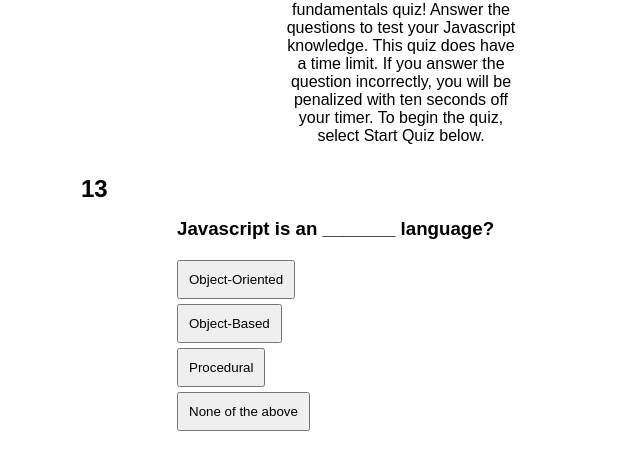
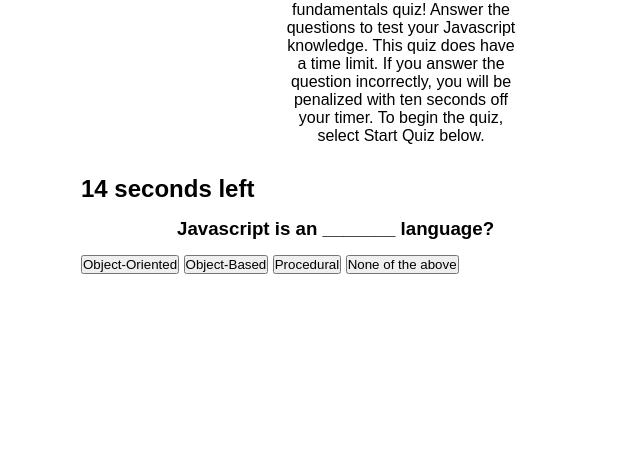
Before and after one commit to cameronfrench/code-quiz, a plain HTML site: page index.html in a window 1280 px wide. Both pictures are taken after a click on the button "Start Quiz". Shown: the part 254-724 px from the top of the page, without its empty margins (239-879 px from the left). Drawn offline with Linux system fonts and the light colour scheme.

Commit message:
reformatted js, added end quiz function, and correctAnswer function

```diff
--- a/assets/css/style.css
+++ b/assets/css/style.css
@@ -66,7 +66,7 @@ body {
     width: 70%;
 }
 
-#answers {
+#answers-buttons {
     margin-left: auto;
     margin-right: auto;
     width: 70%;
--- a/assets/js/script.js
+++ b/assets/js/script.js
@@ -1,113 +1,134 @@
 var startQuizBtn = document.getElementById("start-quiz");
+var resultsEl = document.getElementById("results");
+var quizTimer = document.querySelector(".time");
+var timer = 15;
+var questionIndex = 0;
 
 // start quiz button with a fuction to trigger the quiz questions (showQuestons())
 startQuizBtn.onclick = function () {
-  console.log('button click')
-  showQuestions(), setTime();
+  showQuestions(), countdownTimer();
+  // reset timer and score
+  userScore = 0;
 };
 
-var timeEl = document.querySelector(".time");
+// function that starts timer when you click start quiz
+function countdownTimer() {
+  var timeLeft = setInterval(() => {
+    if (timer >= 0 || questionIndex < 3) {
+      quizTimer.textContent = timer + " seconds left";
+      timer--;
+      questionIndex ++;
+    } else {
+      clearInterval(timeLeft);
 
-var resultsEl = document.getElementById("results");
-
-var secondsLeft = 15;
-// function that starts timer when you click start quiz
-function setTime() {
-  // Sets interval in variable
-  var timerInterval = setInterval(function() {
-    secondsLeft--;
-    timeEl.textContent = secondsLeft;
-
-    if(secondsLeft === 0) {
-      // Stops execution of action at set interval
-      clearInterval(timerInterval);
-      // Calls function to create and append results of quiz
+      endQuiz();
     }
-
   }, 1000);
 }
-
-
 // the questions that will be asked during the quiz
 var myQuestions = [
   {
-    question: "Javascript is an _______ language?",
-    answers: ["Object-Oriented", "Object-Based", "Procedural", "None of the above"],
-    correctId: 1,
+    questionTitle: "Javascript is an _______ language?",
+    options: [
+      "Object-Oriented",
+      "Object-Based",
+      "Procedural",
+      "None of the above",
+    ],
+    answer: "Object-Based",
   },
   {
-    question: "Which of the following keywords is used to define a variable in Javascript?",
-    answers: ["var", "bar", "jar", "bob"],
-    correctId: 1,
+    questionTitle:
+      "Which of the following keywords is used to define a variable in Javascript?",
+    options: ["var", "bar", "jar", "bob"],
+    answer: "var",
   },
   {
-    question: "Which of the following methods is used to access HTML elements using Javascript?",
-    answers: ["targetElement", "thatOneElement", "getElementById", "idElement"],
-    correctId: 3,
+    questionTitle:
+      "Which of the following methods is used to access HTML elements using Javascript?",
+    options: ["targetElement", "thatOneElement", "getElementById", "idElement"],
+    answer: "getElementById",
   },
 ];
 
-var questionIndex = 0
+var answerBtn0 = document.querySelector("#option0");
+var answerBtn1 = document.querySelector("#option1");
+var answerBtn2 = document.querySelector("#option2");
+var answerBtn3 = document.querySelector("#option3");
 
-console.log(myQuestions[questionIndex])
-console.log(myQuestions[questionIndex].question)
+var answers = [answerBtn0, answerBtn1, answerBtn2, answerBtn3];
 
 // main function to show quiz question in a sequential order after clicking start quiz
 function showQuestions() {
+  startQuizBtn.style.display = "none";
+  var question = myQuestions[questionIndex];
+  var answerOptions = question.options;
 
-  startQuizBtn.style.display = "none";
+  var questionEl = document.querySelector("#questions");
+  questionEl.textContent = question.questionTitle;
 
-  var quizAnswers = document.getElementById("answers");
+  for (var i = 0; i < answerOptions.length; i++) {
+    var answerChoices = answerOptions[i];
 
-  var questionTitle = myQuestions[questionIndex].question
+    var answerBtn = answers[i];
 
-  var questionh3 = document.getElementById("questions")
-
-  questionh3.textContent = questionTitle
-  quizAnswers.textContent = ""
-
-  myQuestions[questionIndex].answers.forEach(function(q) {
-
-  // takes answers and turns them into buttons below questions
-  var ul = document.getElementById("answers");
-  var li = document.createElement("li");
-  var answerBtn = document.createElement("button");
-  li.appendChild(answerBtn);
-  ul.appendChild(li)
-// button styling
-  answerBtn.textContent = q
-  answerBtn.style.padding = "10px"
-  li.style.listStyle = "none"
-  li.style.marginTop = "5px"
-  li.style.marginBottom = "5px"
-
-  quizAnswers.appendChild(answerBtn)
-
-  answerBtn.addEventListener("click", checkAnswer)
-})
+    answerBtn.textContent = answerChoices;
+  }
 }
 
-var scoreCounter = 0;
-var answerIndex = 0;
+function correctAnswer(answerBtn) {
+  var correct = question.answer;
+  var question = myQuestions[questionIndex];
+  return answerBtn.textContent === correct;
+}
 
-function userScore() {
+//
 
-  var quizAnswers = document.getElementById("answers");
-  quizAnswers.textContent = ""
-  var index = answerBtn.dataset.id
-  var selectedAnswer = index;
-  var correct = myQuestions[questionIndex].correctId;
+function checkAnswer(event) {
+  var answerBtn = event.target;
+  // correct answer
+  if (correctAnswer(answerBtn)) {
+    score = score + 20;
+  }
+  // wrong answer
+  else {
+    if (timer > 10) {
+      timer = timer - 10;
+    } else {
+      timer = 0;
+      endQuiz();
+    }
+  }
+  questionIndex++;
 
-  if (selectedAnswer === correct) {
-    scoreCounter = scoreCounter + 1;
+  // if no more questions, end quiz
+  if (questionIndex < questions.length) {
+    showQuestions();
+  } else {
+    endQuiz();
+  }
+}
+
+document
+  .querySelector("#answer-buttons")
+  .addEventListener("click", checkAnswer);
+
+function endQuiz() {
+  var finalScore = document.querySelector("#score");
+  finalScore.textContent = "You scored " + score;
 }
 
 
 
-}
 
-function checkAnswer() {
-  questionIndex++
-showQuestions()
+// function userScore() {
+  //   var quizAnswers = document.getElementById("answers");
+  //   quizAnswers.textContent = "";
+  //   var index = answerBtn.dataset.id;
+  //   var selectedAnswer = index;
+  //   var correct = myQuestions[questionIndex].correctId;
 
-}
+  //   if (selectedAnswer === correct) {
+  //     scoreCounter = scoreCounter + 1;
+  //   }
+  // }
--- a/index.html
+++ b/index.html
@@ -19,10 +19,15 @@
       </div>
       <h2 class="time"></h1>
       <h3 id="questions"></h3>
-      <ul id="answers"></ul>
+      <div id="answer-buttons">
+        <button id="option0" class="btn"></button>
+        <button id="option1" class="btn"></button>
+        <button id="option2" class="btn"></button>
+        <button id="option3" class="btn"></button>
+      </div>
       <div id="score"></div>
     </div>
-
+  </div>
   <script src="assets/js/script.js"></script>
 </body>
 </html>
```
Lines whose indentation alone changed are shown as unchanged.
